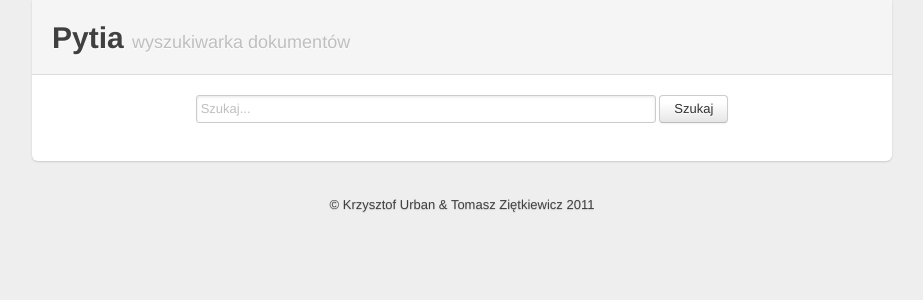
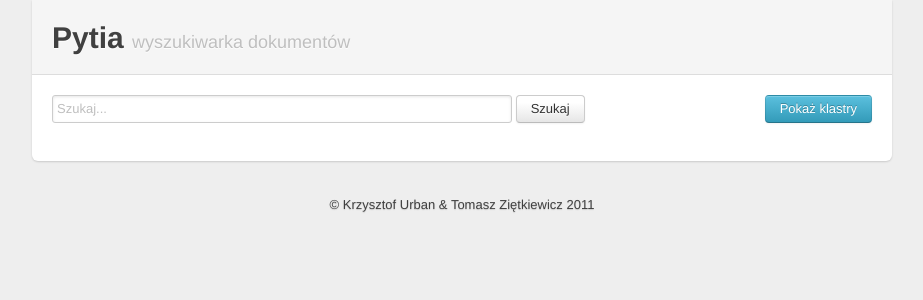
Before and after one commit to powerllamas/EZI, a Flask app: page / in a window 1280 px wide. Shown: the top 300 px of the page, without its empty margins (178-1101 px from the left). Run offline with Flask 2, Linux system fonts and the light colour scheme; parts of the project's set-up code (start-up, migrations or seed data) failed here and were passed over; some libraries are stand-ins or nearby versions.

Commit message:
link to show clusters

```diff
--- a/static/custom.css
+++ b/static/custom.css
@@ -4,6 +4,7 @@ html, body {
 }
 
 form {
+    display: inline-block;
     text-align: center;
 }
 
@@ -13,6 +14,11 @@ form {
 
 form + div.info {
     display: inline-block;
+}
+
+form + a.btn.info {
+    display: inline-block;
+    float: right;
 }
 
 .container {
--- a/templates/home.html
+++ b/templates/home.html
@@ -23,6 +23,7 @@
           <input id='search' type='search' class="span8" placeholder="Szukaj..." name='search' value="{{ query }}" />
           <input type='submit' value='Szukaj' class="btn"/>
         </form>
+        <a href="/clusters" class="btn info">Pokaż klastry</a>
         {% if found is not none %}
           {% if not found %}
             <div class="alert-message block-message info">
```
